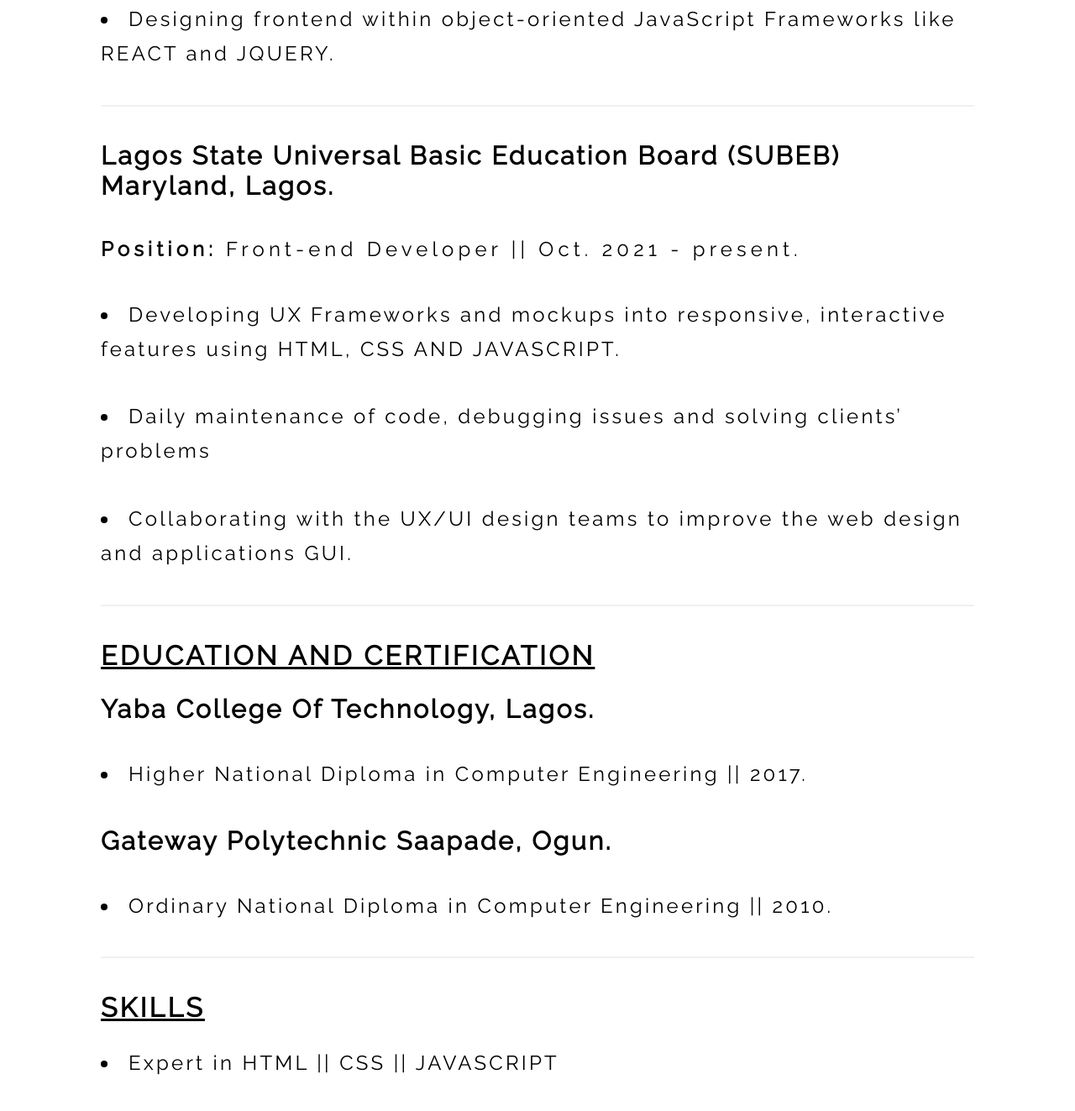
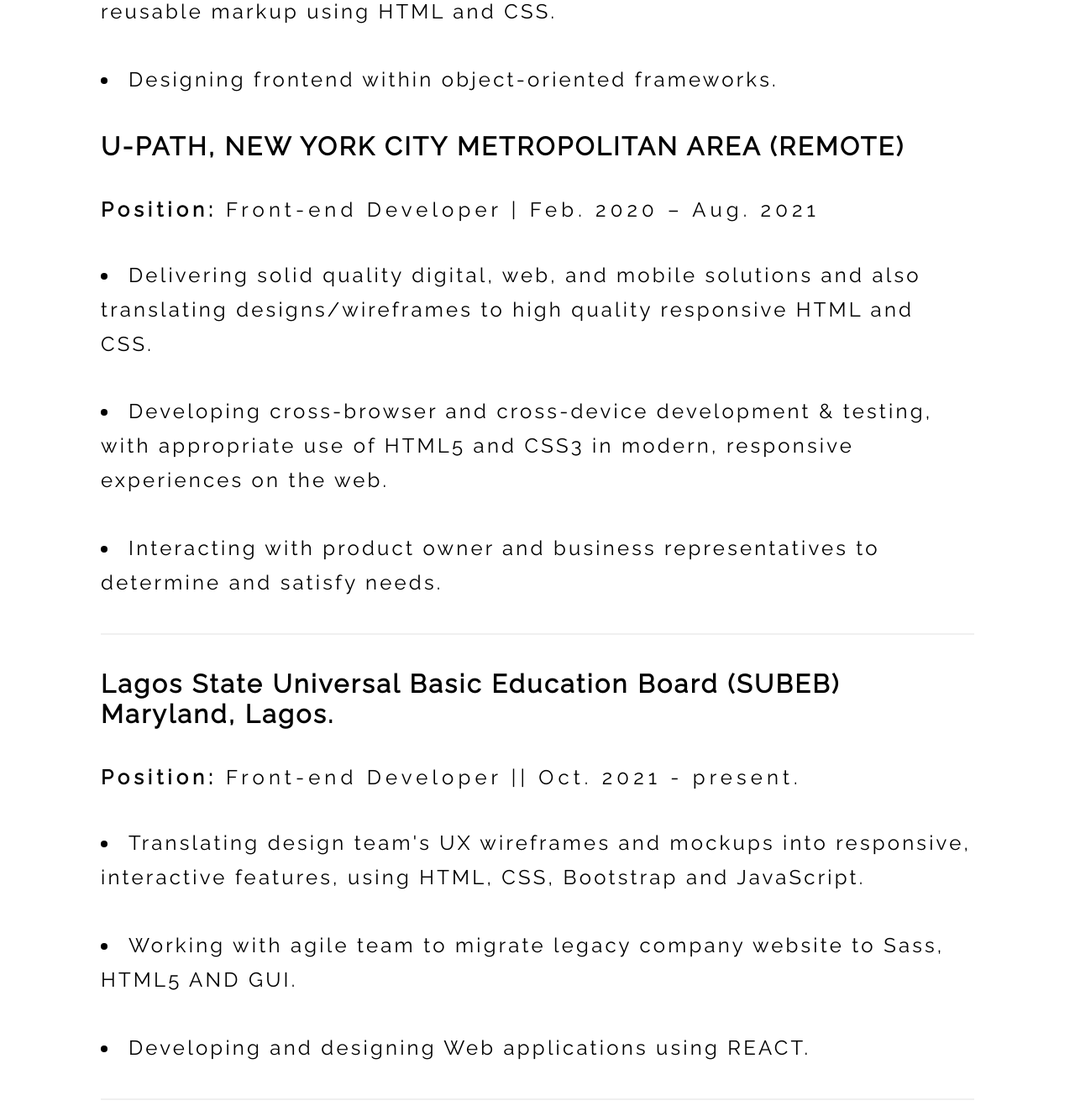
Before and after one commit to MDindahouse/My-Resume, a plain HTML site: page index.html in a window 1280 px wide. Shown: the part 1328-2651 px from the top of the page at 84% size. Drawn offline with Linux system fonts and the light colour scheme.

Commit message:
index.html changed

```diff
--- a/index.html
+++ b/index.html
@@ -31,10 +31,14 @@
                   <h3>SUMMARY</h3>
 
                   <p>
-                        I’m Front-end || JavaScript Developer with 2 1/2 years of experience developing and designing
-                        responsive web design, Mobile Apps and E-commerce Websites, Information Websites in the tech industry.<br>
+                        I’m Front-end || JavaScript Developer with 4 years of experience developing and designing
+                        responsive web design, Mobile Apps and E-commerce Websites, Information Websites in the tech industry.
+                        <br>
+                        <br>
                         I'm very proficient with HTML, CSS, JAVASCRIPT and JS Frameworks like REACT, JQUERY, with extensive
-                        knowledge of UX to develop interactive, user friendly features that drives business growth.<br>
+                        knowledge of UX to develop interactive, user friendly features that drives business growth.
+                        <br>
+                        <br>
                         I can also boost the conversion rate of an existing website by 100% with improved code and design.
                   </p>
 
@@ -46,7 +50,7 @@
 
                   <h4>NEOTECH, NEW YORK (REMOTE)</h4>
 
-                        <p><b>Position:</b> Front-end Developer | Mar. 2020 – Sep. 2021.</p>
+                        <p><b>Position:</b> Front-end Developer | Mar. 2018 – Dec. 2019.</p>
 
                         <li>
                               Delivered responsive, cross-browser compatible and accessibility
@@ -59,7 +63,27 @@
                               reusable markup using HTML and CSS.
                         </li>
 
-                        <li>Designing frontend within object-oriented JavaScript Frameworks like REACT and JQUERY.</li>
+                        <li>Designing frontend within object-oriented frameworks.</li>
+
+
+
+                  <h4>U-PATH, NEW YORK CITY METROPOLITAN AREA (REMOTE)</h4>
+
+                        <p><b>Position:</b> Front-end Developer | Feb. 2020 – Aug. 2021</p>
+
+                        <li>
+                              Delivering solid quality digital, web, and mobile solutions
+                              and also translating designs/wireframes to high quality responsive HTML and CSS.
+                        </li>
+
+                        <li>
+                              Developing cross-browser and cross-device development & testing, with
+                              appropriate use of HTML5 and CSS3 in modern, responsive experiences on the web.
+                        </li>
+
+                        <li>
+                              Interacting with product owner and business representatives to determine and satisfy needs.
+                        </li>
 
 
                   <div class="divider"></div>
@@ -69,9 +93,18 @@
 
                         <p><b>Position:</b> Front-end Developer || Oct. 2021 - present.</p>
 
-                        <li>Developing UX Frameworks and mockups into responsive, interactive features using HTML, CSS AND JAVASCRIPT.</li>
-                        <li>Daily maintenance of code, debugging issues and solving clients’ problems</li>
-                        <li>Collaborating with the UX/UI design teams to improve the web design and applications GUI.</li>
+                        <li>
+                              Translating design team's UX wireframes and mockups into responsive,
+                              interactive features, using HTML, CSS, Bootstrap and JavaScript.
+                        </li>
+
+                        <li>
+                              Working with agile team to migrate legacy company website to Sass, HTML5 AND GUI.
+                        </li>
+
+                        <li>
+                              Developing and designing Web applications using REACT.
+                        </li>
 
             </section>
 
```
